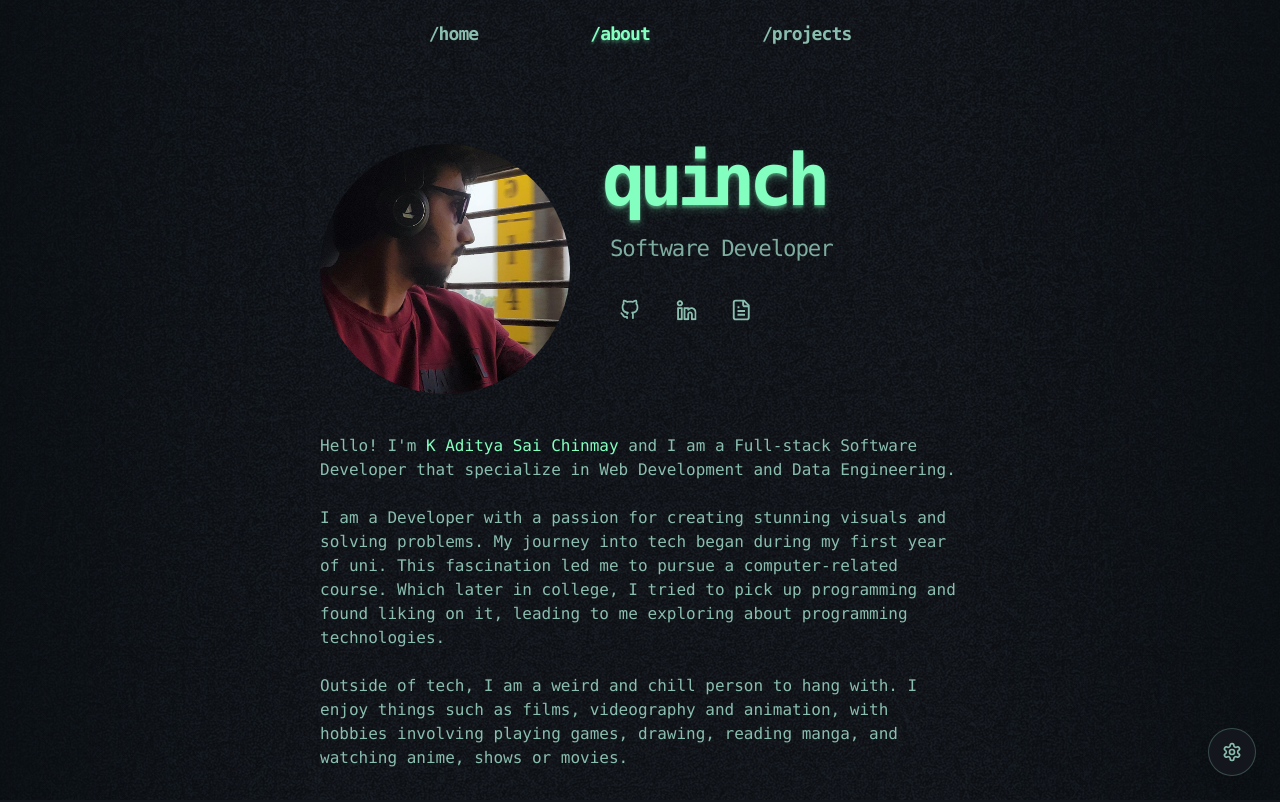
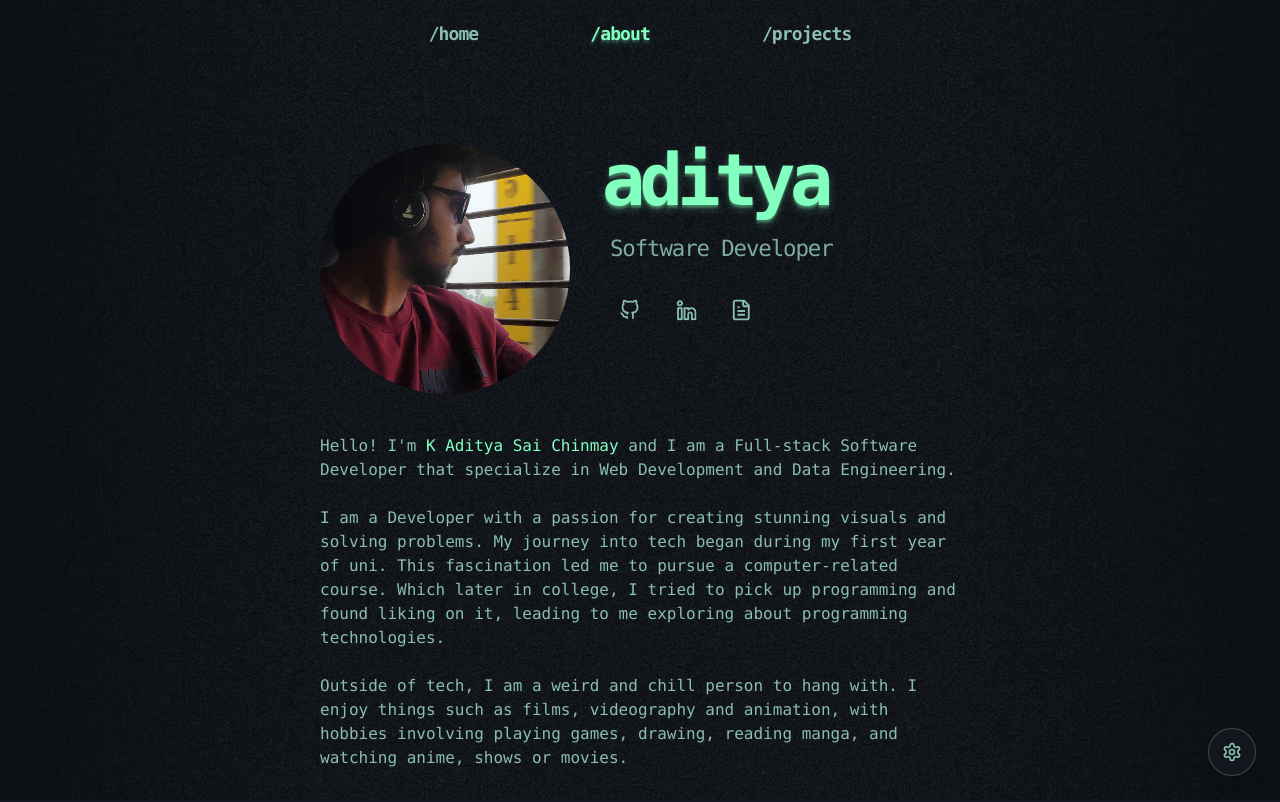
Before and after one commit to Chinmay8897/portf-proj, a Next.js app: page /about in a window 1280 px wide. Shown: the top 802 px of the page. Built offline with nearby package versions, Linux system fonts and the light colour scheme.

Commit message:
Update display name from quinch to aditya

```diff
--- a/app/(static)/about/page.tsx
+++ b/app/(static)/about/page.tsx
@@ -37,10 +37,10 @@ export default function About() {
               <div className="flex min-w-[10.75rem] flex-col items-start gap-1 select-none md:items-start lg:min-w-[20rem] lg:gap-4">
                 <h1
                   lang="en"
-                  aria-label="kwinch"
+                  aria-label="aditya"
                   className="text-highlight text-shadow-highlight flex text-[3rem] leading-none font-semibold tracking-[-0.08em] text-shadow-lg/25 md:text-[4.5rem]"
                 >
-                  qu<p className="tracking-[-0.55rem]">i</p>nch
+                  aditya
                 </h1>
                 <p className="ml-1 text-[1rem] tracking-tighter opacity-90 md:text-[1.40rem] lg:ml-2">
                   Software Developer
```
